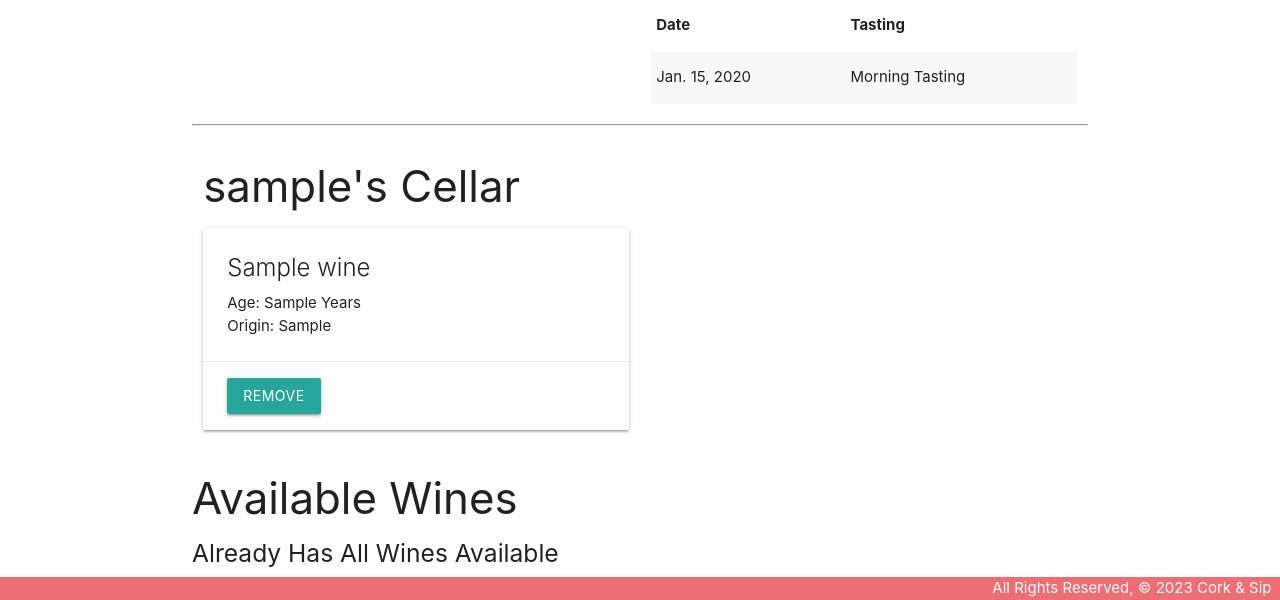
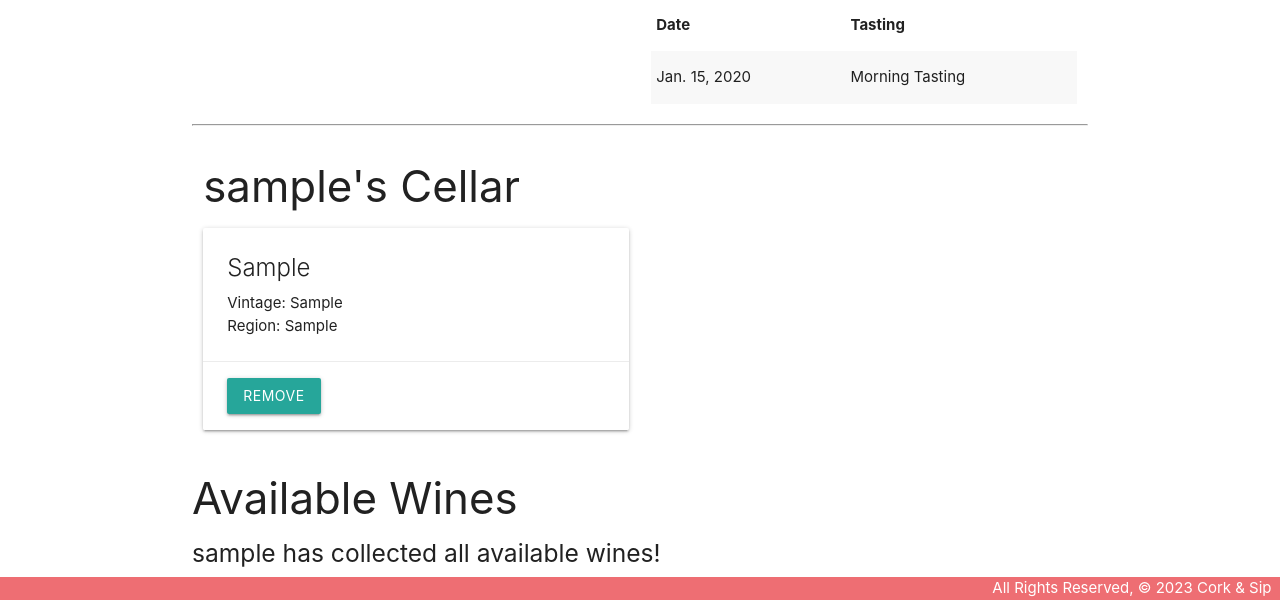
Before and after one commit to AnthonnyyP/Cork-and-Sip, a Django app: page /guests/1/ in a window 1280 px wide. Shown: the part 450-1050 px from the top of the page. Run offline with Django 4.2, Linux system fonts and the light colour scheme; a user stored in the database is signed in; tables that the repository leaves empty hold one stand-in row (values such as "Sample post").

Commit message:
fixed add guest and add wine pages

```diff
--- a/corkandsip/main_app/models.py
+++ b/corkandsip/main_app/models.py
@@ -13,26 +13,26 @@ TASTINGS = (
 
 
 class Wine(models.Model):
-    wine_name = models.CharField(max_length=50)
-    wine_age = models.CharField(max_length=50)
-    wine_origin = models.CharField(max_length=50)
+    producer = models.CharField(max_length=50)
+    vintage = models.CharField(max_length=50)
+    region = models.CharField(max_length=50)
 
     def __str__(self):
-        return self.wine_name
+        return self.producer
 
     def get_absolute_url(self):
         return reverse('wines_detail', kwargs={'pk': self.id})
 
 
 class Guest(models.Model):
-    user_name = models.CharField(max_length=30)
-    user_email = models.EmailField(max_length=70, blank=True, unique=True)
-    user_phone = models.CharField(max_length=10)
+    username = models.CharField(max_length=30)
+    user_Email = models.EmailField(max_length=70, blank=True, unique=True)
+    user_Phone = models.CharField(max_length=10)
     wine = models.ManyToManyField(Wine)
     user = models.ForeignKey(User, on_delete=models.CASCADE)
 
     def __str__(self):
-        return self.user_name
+        return self.username
 
     def get_absolute_url(self):
         return reverse('detail', kwargs={'guest_id': self.id})
@@ -60,7 +60,7 @@ class Tasting(models.Model):
 
 
 class Collection(models.Model):
-    wine_name = models.CharField(max_length=50)
+    producer = models.CharField(max_length=50)
 
     def __str__(self):
-        return self.wine_name
+        return self.producer
--- a/corkandsip/main_app/templates/about.html
+++ b/corkandsip/main_app/templates/about.html
@@ -11,12 +11,8 @@
 <h3>Tony</h3>
 <p>Born and raised in Atlanta, GA. I have 11 years of experience in the service and food industry. My extensive knowledge of the service and food industry and customer service played a part in the inspiration for this app.<p>
 <h3>James</h3>
-<p>Born and raised in San Francisco and now I currently reside in Tulsa, OK. I have an experience of being a bartender/ sommelier at one of Tulsa's TOP restaurant. I gained my intro level sommelier certification through the Court of Master Sommeliers. My passion for the industry was part of the inspiration for the app.<p>
+<p>Born and raised in San Jose, CA and now I currently reside in Tulsa, OK. I have an experience of being a bartender/sommelier at one of Tulsa's top restaurants. I gained my intro level sommelier certification through the Court of Master Sommeliers. My passion for the industry was part of the inspiration for the app.<p>
 <h3>Micole</h3>
 <p>Born and raised in Memphis,TN and now I currently reside in Dallas,TX. I have background within the food and club industry. As a former server and also a wine enthusiast I was inspired to play a role in creating this app.<p>
 
-<footer>All Rights Reserved, &copy; 2022 Cork & Sip</footer>
-</body>
-</html>
-
 {% endblock %}
--- a/corkandsip/main_app/templates/base.html
+++ b/corkandsip/main_app/templates/base.html
@@ -13,9 +13,9 @@
   <!-- <link rel="stylesheet" href="css/materialize.min.css"> -->
   <!-- <link rel=”stylesheet” href=”https://cdnjs.cloudflare.com/ajax/libs/materialize/1.0.0/css/materialize.min.css”> -->
   <link rel="stylesheet" href="https://cdnjs.cloudflare.com/ajax/libs/materialize/1.0.0/css/materialize.min.css">
-  <link rel="stylesheet" type="text/css" href="{% static 'css/style.css' %}" />
   <link rel="stylesheet" type="text/css" href="{% static 'css/materialize.css' %}" />
   <link rel="stylesheet" type="text/css" href="{% static 'css/materialize.min.css' %}" />
+  <link rel="stylesheet" type="text/css" href="{% static 'css/style.css' %}" />
   <script src="https://cdnjs.cloudflare.com/ajax/libs/materialize/1.0.0/js/materialize.min.js"></script>
 </head>
 <body>
--- a/corkandsip/main_app/templates/guests/detail.html
+++ b/corkandsip/main_app/templates/guests/detail.html
@@ -6,9 +6,9 @@
   <div class="col s6">
     <div class="card">
       <div class="card-content">
-        <span class="card-title">{{ guest.user_name }}</span>
-        <p>Email: {{ guest.user_email }}</p>
-        <p>Phone Number: {{ guest.user_phone }}</p>
+        <span class="card-title">{{ guest.username }}</span>
+        <p>Email: {{ guest.user_Email }}</p>
+        <p>Phone Number: {{ guest.user_Phone }}</p>
       </div>
       <div class="card-action">
         <a href="{% url 'guests_update' guest.id %}">Edit</a>
@@ -48,15 +48,15 @@
 <hr />
 <div class="row">
   <div class="col s6">
-    <h3>{{ guest.user_name }}'s Cellar</h3>
+    <h3>{{ guest.username }}'s Cellar</h3>
     {% if guest.wine.count %} {% for wine in guest.wine.all %}
     <div class="card">
       <div class="card-content">
         <span class="card-title">
-          {{ wine.wine_name }}
+          {{ wine.producer }}
         </span>
-        <p>Age: {{ wine.wine_age }} Years</p>
-        <p>Origin: {{ wine.wine_origin }}</p>
+        <p>Vintage: {{ wine.vintage }} </p>
+        <p>Region: {{ wine.region }}</p>
       </div>
       <div class="card-action">
         <form action="{% url 'remove_from_cellar' guest.id wine.id%}" method="POST">
@@ -78,10 +78,10 @@
       <div class="card">
         <div class="card-content">
           <span class="card-title">
-            {{ wine.wine_name }}
+            {{ wine.producer }}
           </span>
-          <p>Age: {{ wine.wine_age }} Years</p>
-          <p>Origin: {{ wine.wine_origin }}</p>
+          <p>Vintage: {{ wine.vintage }} </p>
+          <p>Region: {{ wine.region }}</p>
         </div>
         <div class="card-action">
           <form action="{% url 'add_to_cellar' guest.id wine.id%}" method="POST">
@@ -92,7 +92,7 @@
       </div>
     {% endfor %}
   {% else %}
-    <h5>{{guest.name}} Already Has All Wines Available</h5>
+    <h5>{{guest.username}} has collected all available wines!</h5>
   {% endif %}
 </div>
 <script>
--- a/corkandsip/main_app/templates/guests/index.html
+++ b/corkandsip/main_app/templates/guests/index.html
@@ -6,9 +6,9 @@
 <div class="card">
   <a href="{% url 'detail' guest.id %}">
     <div class="card-content">
-      <span class="card-title">{{ guest.user_name }}</span>
-      <p>Email: {{ guest.user_email }}</p>
-      <p>Phone Number: {{ guest.user_phone }}</p>
+      <span class="card-title">{{ guest.username }}</span>
+      <p>Email: {{ guest.user_Email }}</p>
+      <p>Phone Number: {{ guest.user_Phone }}</p>
     </div>
   </a>
 </div>
--- a/corkandsip/main_app/templates/main_app/wine_detail.html
+++ b/corkandsip/main_app/templates/main_app/wine_detail.html
@@ -7,9 +7,9 @@
   <div class="col s6 col-offset-3">
     <div class="card">
       <div class="card-content">
-        <span class="card-title">{{ wine.wine_name }}</span>
-        <p>Origin: {{ wine.wine_origin }}</p>
-          <p>Age: {{ wine.wine_age }}</p>
+        <span class="card-title">{{ wine.producer }}</span>
+        <p>Region: {{ wine.region }}</p>
+          <p>Vintage: {{ wine.vintage }}</p>
       </div>
       <div class="card-action">
         <a href="{% url 'wines_update' wine.id %}">Edit</a>
--- a/corkandsip/main_app/templates/main_app/wine_list.html
+++ b/corkandsip/main_app/templates/main_app/wine_list.html
@@ -7,9 +7,9 @@
   <a href="{% url 'wines_detail' wine.id %}">
     <div class="card">
         <div class="card-content">
-            <span class="card-title">{{ wine.wine_name }}</span>
-            <p>Age: {{ wine.wine_age }}</p>
-            <p>Origin: {{ wine.wine_origin }}</p>
+            <span class="card-title">{{ wine.producer }}</span>
+            <p>Vintage: {{ wine.vintage }}</p>
+            <p>Region: {{ wine.region }}</p>
         </div>
     </div>
   </a>
--- a/corkandsip/main_app/views.py
+++ b/corkandsip/main_app/views.py
@@ -61,7 +61,7 @@ def signup(request):
 
 class GuestCreate(LoginRequiredMixin, CreateView):
     model = Guest
-    fields = ['user_name', 'user_email', 'user_phone']
+    fields = ['username', 'user_Email', 'user_Phone']
 
     def form_valid(self, form):
         form.instance.user = self.request.user
@@ -70,7 +70,7 @@ class GuestCreate(LoginRequiredMixin, CreateView):
 
 class GuestUpdate(LoginRequiredMixin, UpdateView):
     model = Guest
-    fields = ['user_email', 'user_phone']
+    fields = ['user_Email', 'user_Phone']
 
 
 class GuestDelete(LoginRequiredMixin, DeleteView):
```
Also changed, not shown: corkandsip/main_app/migrations/0004_rename_user_email_guest_user_email_and_more.py (added), corkandsip/main_app/migrations/0005_rename_wine_name_collection_producer_and_more.py (added), corkandsip/main_app/static/css/style.css (line endings or trailing spaces).
